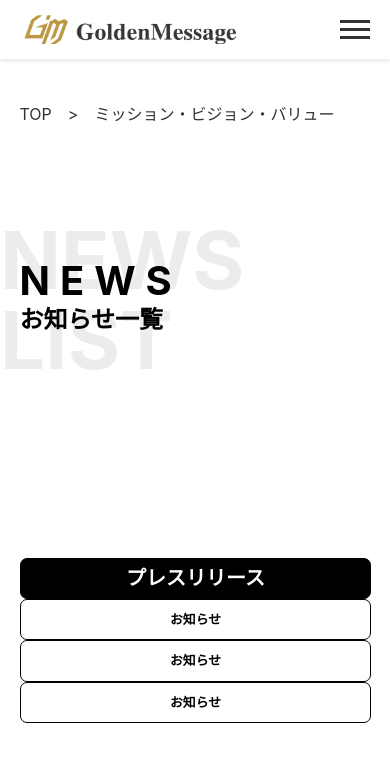
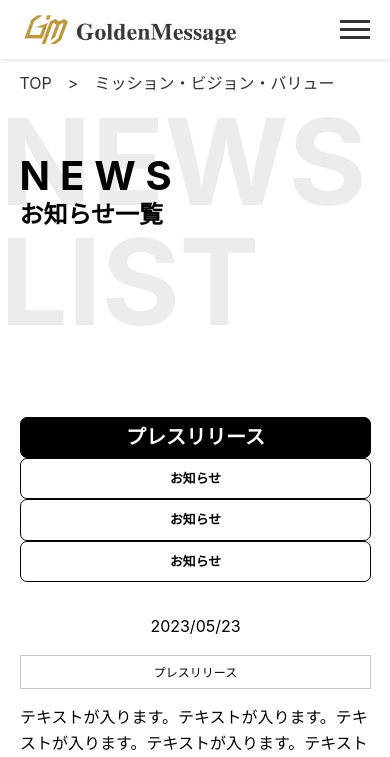
Before and after one commit to handkgroup/golden-message, a PHP site: page /pages/news.html in a window 390 px wide. Shown: the top 757 px of the page. Run offline with PHP 8.4, Linux system fonts and the light colour scheme.

Commit message:
fixed fv titles

```diff
--- a/pages/contact.html
+++ b/pages/contact.html
@@ -29,7 +29,7 @@
                     <li><a class="list__link contact-btn" href="./contact.html">お問い合わせ</a></li>
                 </ul>
         </div>
-        <div class="flex text-black text-margin left-text" style="padding: 70px 0 0 10%;">
+        <div class="flex text-black left-text" style="padding: 20px 0 0 10%;">
             <a href="../index.html"> TOP　</a> > <a href="./contact.html">　お問い合わせ</a>
         </div>
         <div class="contact-header">
--- a/pages/gm-purpose.html
+++ b/pages/gm-purpose.html
@@ -33,11 +33,11 @@
   </header>
   <br />
   <br />
-  <div class="flex text-black text-margin left-text" style="padding: 70px 0 0 10%;">
+  <div class="flex text-black text-margin left-text top-text" style="padding: 65px 0 0 10%;">
     <a href="../index.html"> TOP　</a> > <a href="./gm-purpose.html">　ミッション・ビジョン・バリュー </a>
   </div>
   <section class="hero purpose-hero">
-    <span class="hero-bg-text">GM <br> PURPOSE</span>
+    <span class="hero-bg-text" style="top: -7%; left: -15px;">GM <br> PURPOSE</span>
     <div class="hero-container">
       <h1>GM PURPOSE</h1>
       <p>ミッション・ビジョン・バリュー</p>
@@ -46,7 +46,7 @@
 
   <div class="gm-purpose-page" style="padding: 5%;">
     <section class="mission-animate">
-      <p class="text-center font-light text-sm mt-16 text-black">Mission</p>
+      <p class="text-center font-light text-sm mt-5 text-black">Mission</p>
       <h2 class="title text-center title-underline-orange text-black">存在意義・使命</h2>
       <div class="mt-5"></div>
       <h2 class="title text-center text-black pt-2">
--- a/pages/newform.html
+++ b/pages/newform.html
@@ -31,11 +31,11 @@
                 </ul>
             </nav>
         </div>
-        <div class="flex text-black text-margin left-text" style="padding: 70px 0 0 10%;">
+        <div class="flex text-black left-text" style="padding: 20px 0 0 10%;">
             <a href="../index.html"> TOP　</a> > <a href="./newform.html">　お問い合わせ</a>
         </div>
         <div class="contact-header">
-            <p class="bg-text">RECRUIT
+            <p class="bg-text text-position">RECRUIT
                 <br> ENTRY
             </p>
             <div>
--- a/pages/news.html
+++ b/pages/news.html
@@ -35,11 +35,11 @@
   </header>
   <br />
   <br />
-  <div class="flex text-margin left-text" style="padding: 70px 0 0 10%;">
+  <div class="flex left-text top-text" style="padding: 65px 0 0 10%;">
     <a href="#"> TOP　>　ミッション・ビジョン・バリュー </a>
   </div>
-  <section class="hero purpose-hero">
-    <span class="hero-bg-text">NEWS LIST</span>
+  <section class="hero purpose-hero" style="transform: translateY(-15px);">
+    <span class="hero-bg-text text-position" style="top: -20px; left: -15px;">NEWS LIST</span>
     <div class="hero-container">
       <h1>NEWS</h1>
       <p>お知らせ一覧</p>
--- a/pages/policy.html
+++ b/pages/policy.html
@@ -34,7 +34,7 @@
         </div>
         <p class="top__text">TOP　>　個人情報保護方針</p>
         <div class="contact-header">
-            <p class="bg-text">PRIVACY <br> POLICY</p>
+            <p class="bg-text text-position" style="top: -70px; left: -15px;">PRIVACY <br> POLICY</p>
             <div>
                 <h1 class="contact-title">PRIVACY POLICY</h1>
                 <p class="contact-subtitle">個人情報保護方針</p>
--- a/pages/school.html
+++ b/pages/school.html
@@ -34,8 +34,8 @@
   <!-- Navbar end -->
 
   <!-- Header start -->
-  <header class="header">
-    <div class="container hero_container">
+  <header class="header" style="min-height: 525px;">
+    <div class="container hero_container" style="padding: 60px 10px 50px 10%;">
       <span><a href="/pages/index.html">TOP　</a>>　サービス詳細</span>
 
       <h2>Reskilling School</h2>
--- a/style/components/hero-title.css
+++ b/style/components/hero-title.css
@@ -17,6 +17,7 @@
   left: 0;
   pointer-events: none;
   z-index: 0;
+  line-height: 100%;
 }
 
 .hero-bg-text-right {
@@ -42,7 +43,6 @@
 }
 .hero-container > h1 {
   font-size: 108px;
-  letter-spacing: 20px;
   font-weight: bold;
   color: #000;
   line-height: 100%;
@@ -91,14 +91,17 @@
     font-size: 120px;
     top: 25%;
   }
+  .purpose-hero {
+    height: 300px;
+  }
   .purpose-hero .hero-bg-text {
-    font-size: 80px;
+    font-size: 120px;
   }
   .purpose-hero .hero-container h1 {
     font-size: 40px !important;
   }
   .purpose-hero .hero-container {
-    top: 34% !important;
+    top: 18% !important;
   }
 }
 
--- a/style/service.css
+++ b/style/service.css
@@ -94,7 +94,7 @@
 
 .contact-header {
   margin: 64px 0;
-  height: 55vh;
+  height: 30vh;
   display: flex;
   align-items: center;
   position: relative;
@@ -152,6 +152,7 @@
   grid-template-rows: 1fr 1fr;
   grid-template-areas: "box1 box2", "box3 box4";
   margin-bottom: 55px;
+  margin-top: 200px;
 }
 
 .item {
--- a/style/utility/utilities.css
+++ b/style/utility/utilities.css
@@ -325,6 +325,13 @@
     margin-top: 32px;
   }
   .left-text {
-    margin: -5%;
+    margin-left: -5%;
+  }
+  .top-text {
+    padding: 20px 10% !important;
+  }
+  .text-position {
+    top: 0 !important;
+    left: 0 !important;
   }
 }
```
Also changed, not shown: style/contact.css (+4 -4 lines), style/midform.css (+12 -6 lines), style/newform.css (+12 -4 lines), style/policy.css (+6 -2 lines).
